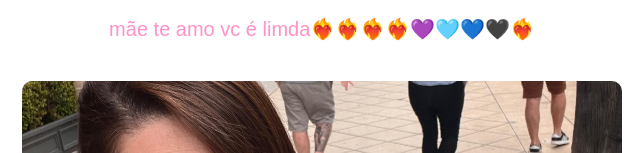
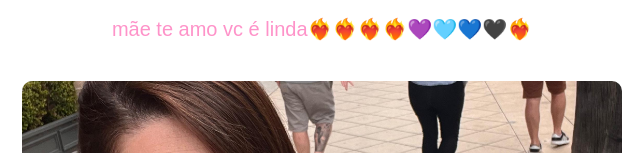
Before and after one commit to sitesalunos/isabela, a plain HTML site: page index.html in a window 1280 px wide. Shown: the part 647-800 px from the top of the page, 318-958 px from the left. Drawn offline with Linux system fonts and the light colour scheme.

Commit message:
Update index.html

```diff
--- a/index.html
+++ b/index.html
@@ -17,7 +17,7 @@
             </div>
 
             <div class="mensagem">
-             mãe te amo vc é limda❤️‍🔥❤️‍🔥❤️‍🔥❤️‍🔥💜🩵💙🖤❤️‍🔥
+             mãe te amo vc é linda❤️‍🔥❤️‍🔥❤️‍🔥❤️‍🔥💜🩵💙🖤❤️‍🔥
             </div>
 
             <!-- Os alunos podem trocar o link da imagem abaixo por uma foto da mãe ou deles juntos -->
```
